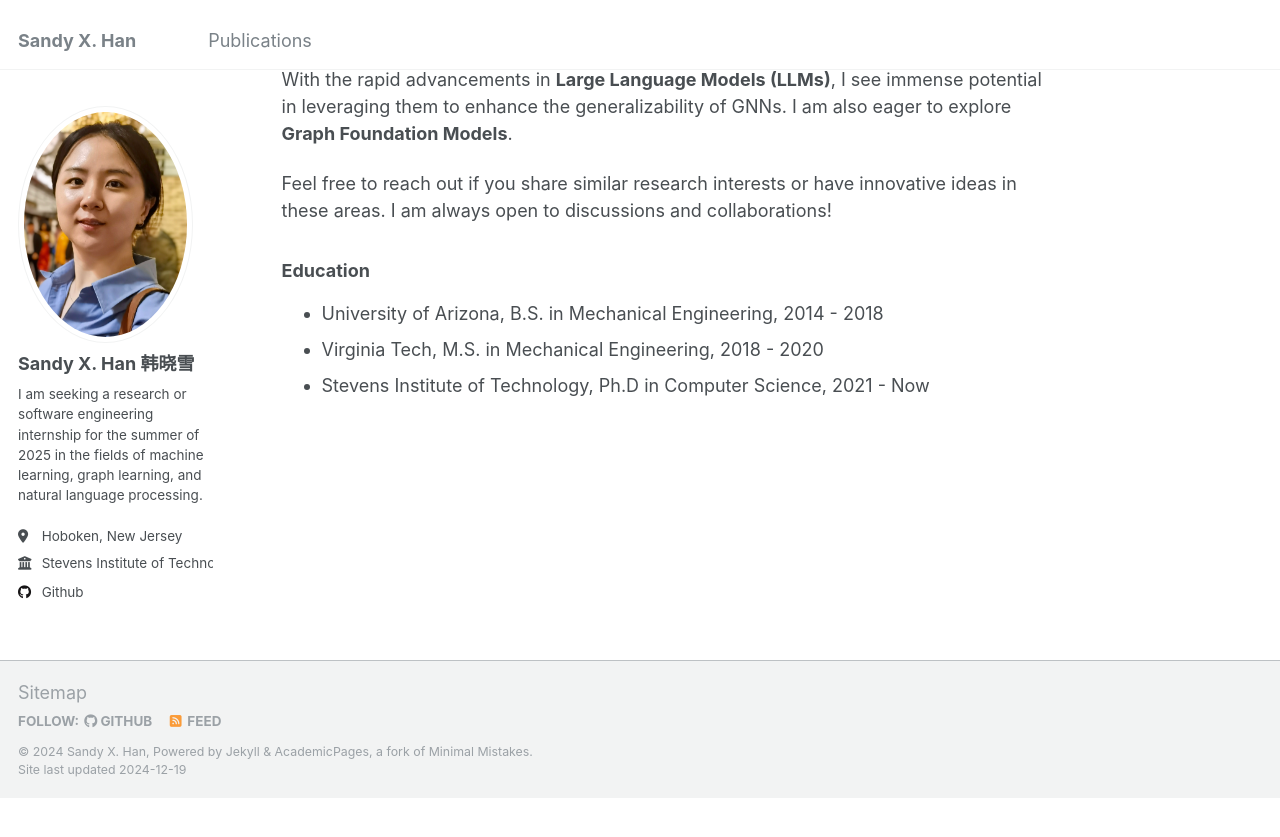
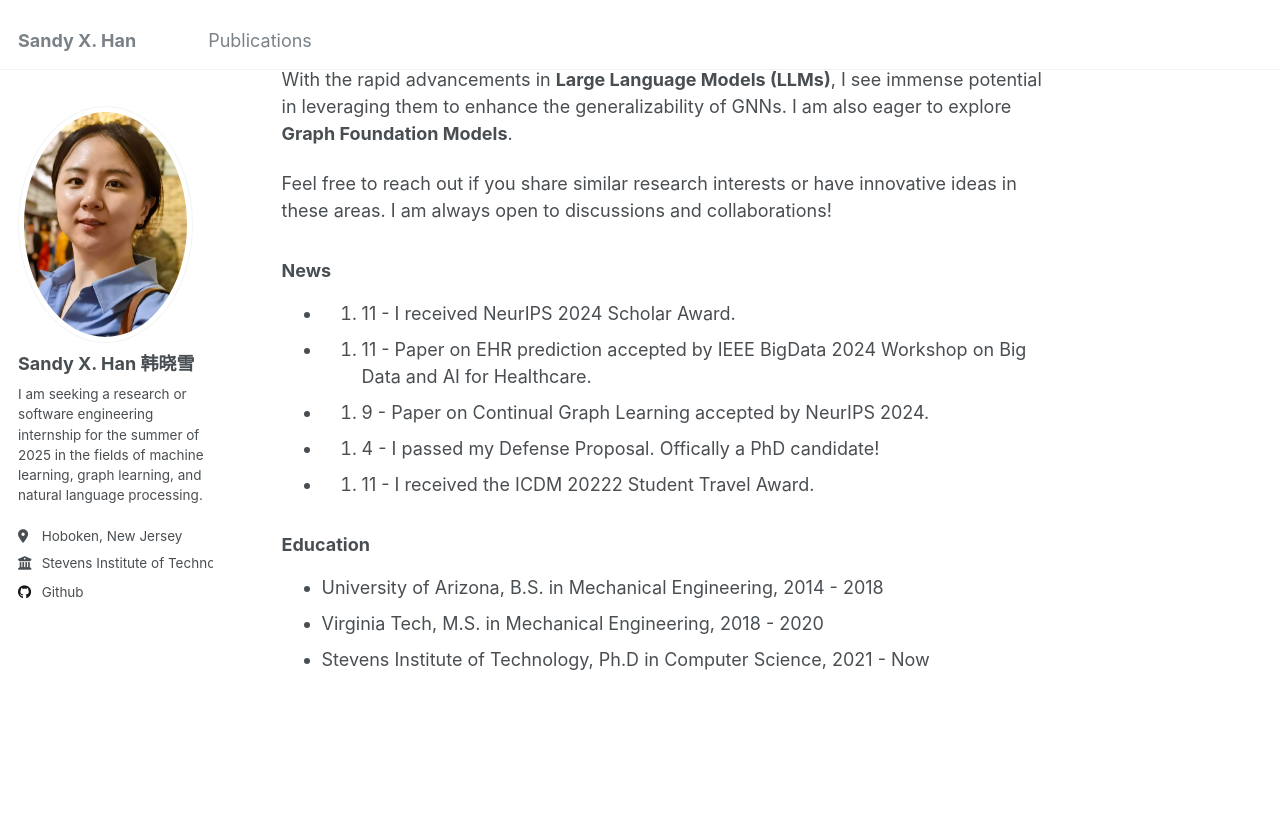
Before and after one commit to hanxiaoxue114/hanxiaoxue114.github.io, a Jekyll site: the page built from _pages/about.md, in a window 1280 px wide and 900 px high, scrolled down 453 px. Shown: the top 837 px of the window. Built offline with Jekyll 4.4.1, drawn with Linux system fonts in a browser that asks for light colours; before the commit the page ends 1251 px from its top, so only the background shows below that.

Commit message:
Update about.md

```diff
--- a/_pages/about.md
+++ b/_pages/about.md
@@ -15,6 +15,16 @@ With the rapid advancements in **Large Language Models (LLMs)**, I see immense p
 
 Feel free to reach out if you share similar research interests or have innovative ideas in these areas. I am always open to discussions and collaborations!
 
+### News
+* 2024. 11 - I received NeurIPS 2024 Scholar Award.
+* 2025. 11 - Paper on EHR prediction accepted by IEEE BigData 2024 Workshop on Big Data and AI for Healthcare.
+* 2024. 9 - Paper on Continual Graph Learning accepted by NeurIPS 2024.
+* 2024. 4 - I passed my Defense Proposal. Offically a PhD candidate!
+* 2022. 11 - I received the ICDM 20222 Student Travel Award.
+
+
+
+
 ### Education
 
 * University of Arizona, B.S. in Mechanical Engineering, 2014 - 2018
```
